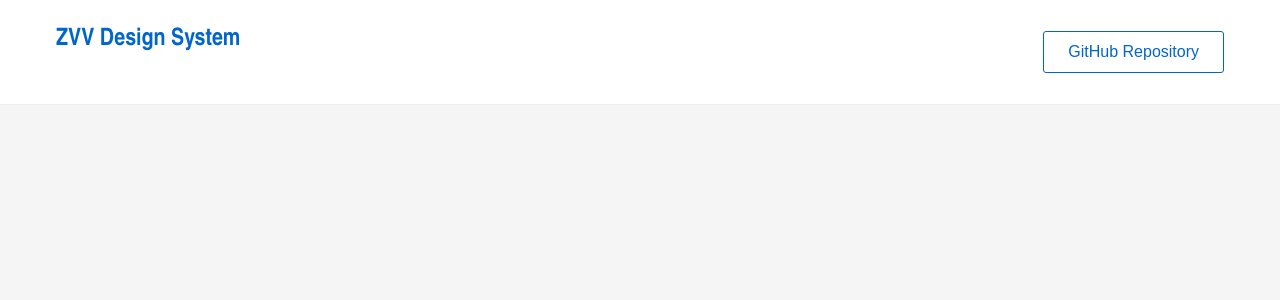
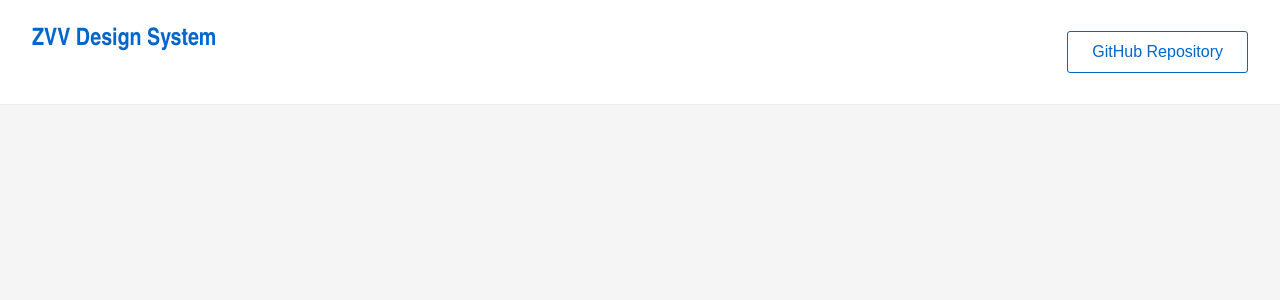
Before and after one commit to muraschal/zvv-boilerplate, a React (Vite) app: page / in a window 1280 px wide. Shown: the top 300 px of the page. Built offline with nearby package versions, Linux system fonts and the light colour scheme; a web font is replaced by a local one.

Commit message:
fix: Resolve styling issues
- Fix container max-width
- Update button component implementation
- Fix component imports and usage

```diff
--- a/src/App.jsx
+++ b/src/App.jsx
@@ -1,4 +1,5 @@
 import React from 'react'
+import ZvvButton from './components/ui/ZvvButton'
 
 const App = () => {
   return (
@@ -10,14 +11,15 @@ const App = () => {
               ZVV Design System
             </h1>
             <nav>
-              <a
+              <ZvvButton
+                as="a"
                 href="https://github.com/muraschal/zvv-boilerplate"
-                className="zvv-button-secondary"
+                variant="secondary"
                 target="_blank"
                 rel="noopener noreferrer"
               >
                 GitHub Repository
-              </a>
+              </ZvvButton>
             </nav>
           </div>
         </div>
--- a/src/styles/zvv-base.css
+++ b/src/styles/zvv-base.css
@@ -70,6 +70,6 @@
 
   /* ZVV Container */
   .zvv-container {
-    @apply max-w-zvv-container mx-auto px-4;
+    @apply max-w-7xl mx-auto px-4 sm:px-6 lg:px-8;
   }
 }
```
